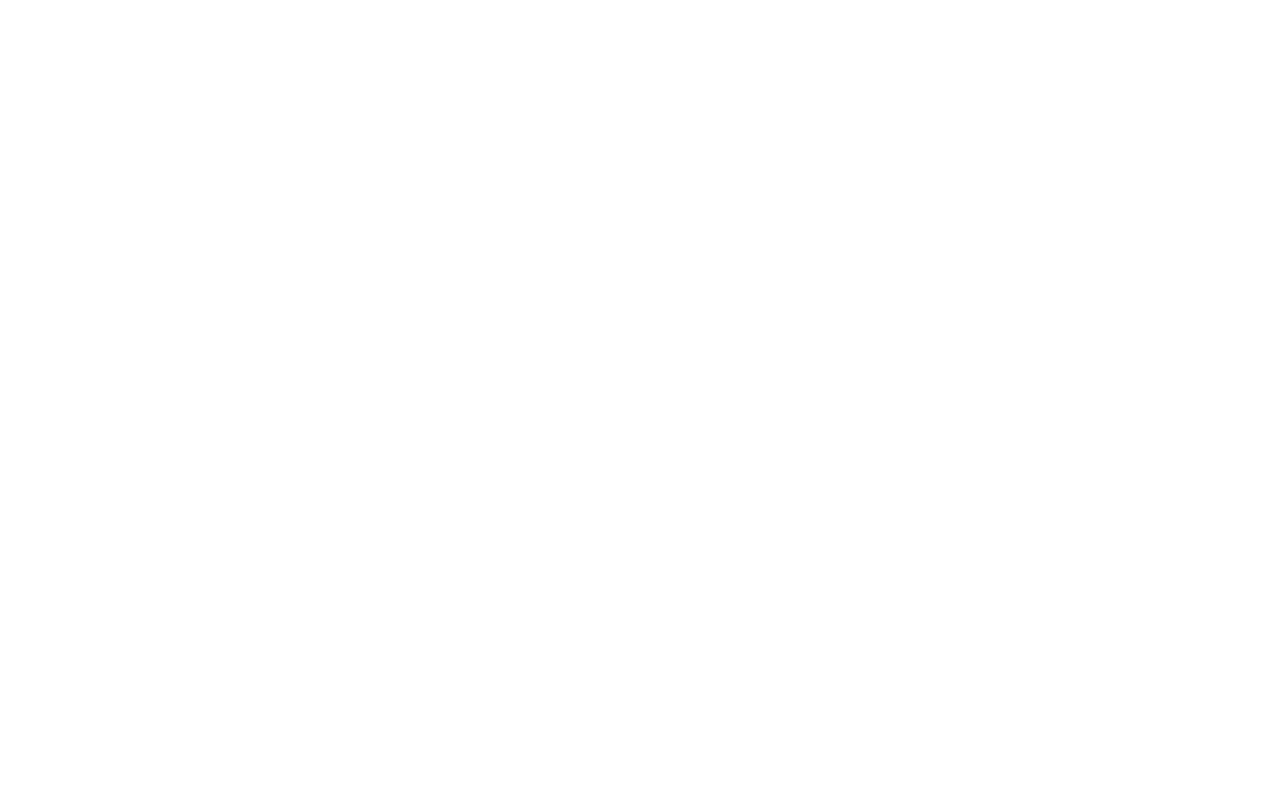
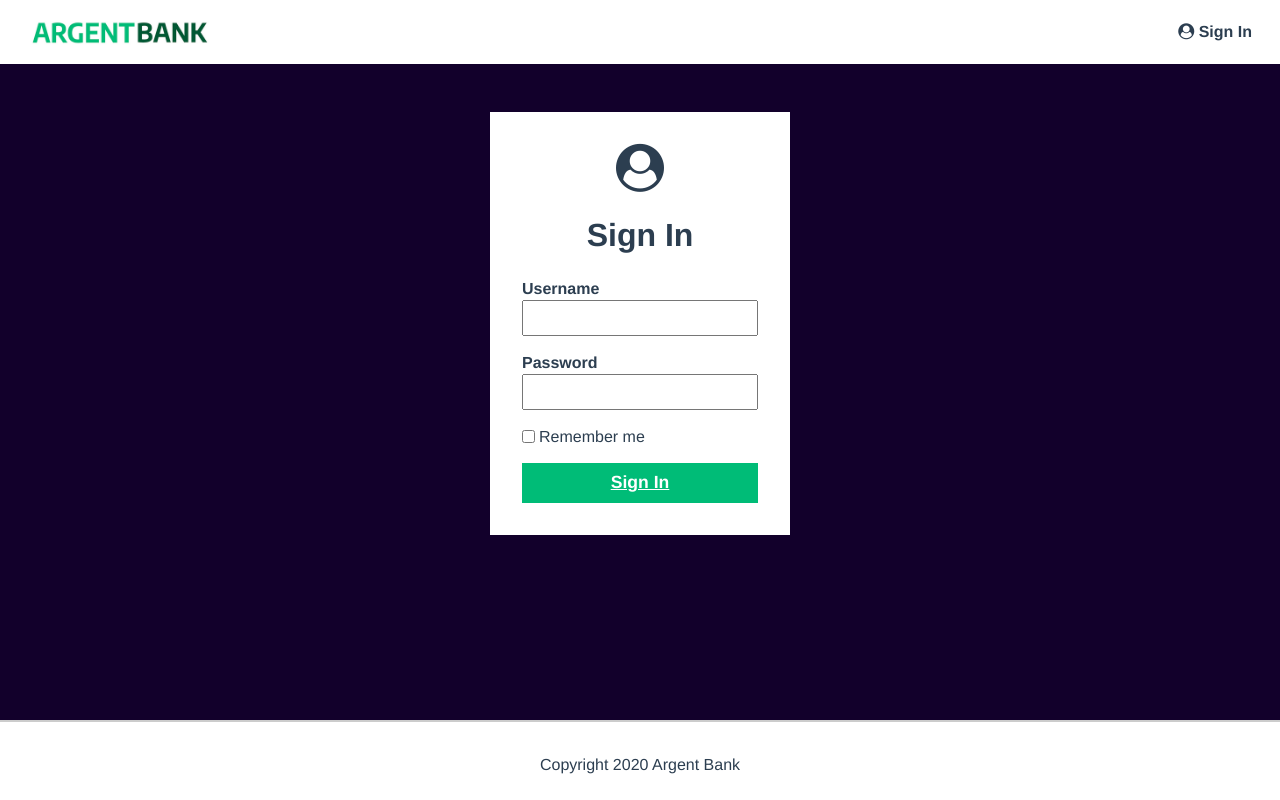
Before and after one commit to cypl/projet13, a React (Vite) app: page /signin in a window 1280 px wide. Built offline with nearby package versions, Linux system fonts and the light colour scheme.

Commit message:
add SignIn page

```diff
--- a/src/pages/SignIn.jsx
+++ b/src/pages/SignIn.jsx
@@ -1,2 +1,35 @@
-function SignIn(){}
+import { NavLink } from "react-router-dom"
+import Header from "../components/Header"
+import Footer from "../components/Footer"
+
+function SignIn(){
+    return(
+        <div className="root-wrapper">
+            <Header />
+            <main className="main bg-dark">
+                <section className="sign-in-content">
+                    <i className="fa fa-user-circle sign-in-icon"></i>
+                    <h1>Sign In</h1>
+                    <form>
+                    <div className="input-wrapper">
+                        <label htmlFor="username">Username</label><input type="text" id="username" />
+                    </div>
+                    <div className="input-wrapper">
+                        <label htmlFor="password">Password</label><input type="password" id="password" />
+                    </div>
+                    <div className="input-remember">
+                        <input type="checkbox" id="remember-me" /><label htmlFor="remember-me">Remember me</label>
+                    </div>
+                    {/* PLACEHOLDER DUE TO STATIC SITE */}
+                    <NavLink to="/user" className="sign-in-button">Sign In</NavLink>
+                    {/* SHOULD BE THE BUTTON BELOW
+                    <!-- <button className="sign-in-button">Sign In</button> -->
+                     */}
+                    </form>
+                </section>
+                </main>
+            <Footer />
+        </div>
+        )
+}
 export default SignIn
--- a/src/styles/base.css
+++ b/src/styles/base.css
@@ -14,7 +14,15 @@ html {
     flex-direction: column;
     min-height: 100vh;
   }
+  #root{
+    min-height: 100vh;
 
+  }
+  .root-wrapper{
+    min-height: 100vh;
+    display: flex;
+flex-direction: column;
+  }
   .main {
     flex: 1;
   }
@@ -158,7 +166,7 @@ html {
   .sign-in-button {
     display: block;
     width: 100%;
-    padding: 8px;
+    padding: 8px 0;
     font-size: 1.1rem;
     font-weight: bold;
     margin-top: 1rem;
@@ -171,13 +179,12 @@ html {
     box-sizing: border-box;
     background-color: white;
     width: 300px;
-    margin: 0 auto;
-    margin-top: 3rem;
+    margin: 3rem auto;
     padding: 2rem;
   }
 
   .sign-in-icon {
-    font-size: 5rem;
+    font-size: 3rem;
   }
 
   .input-remember {
```
